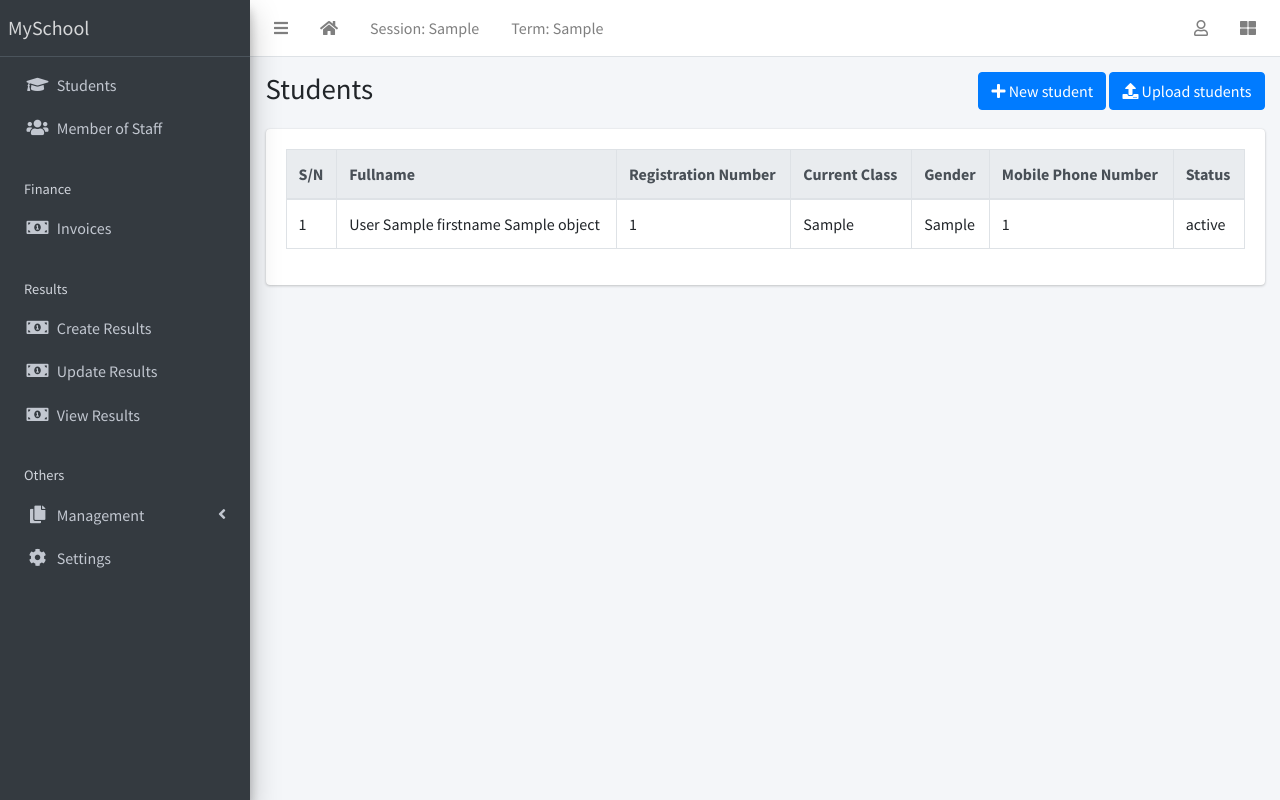
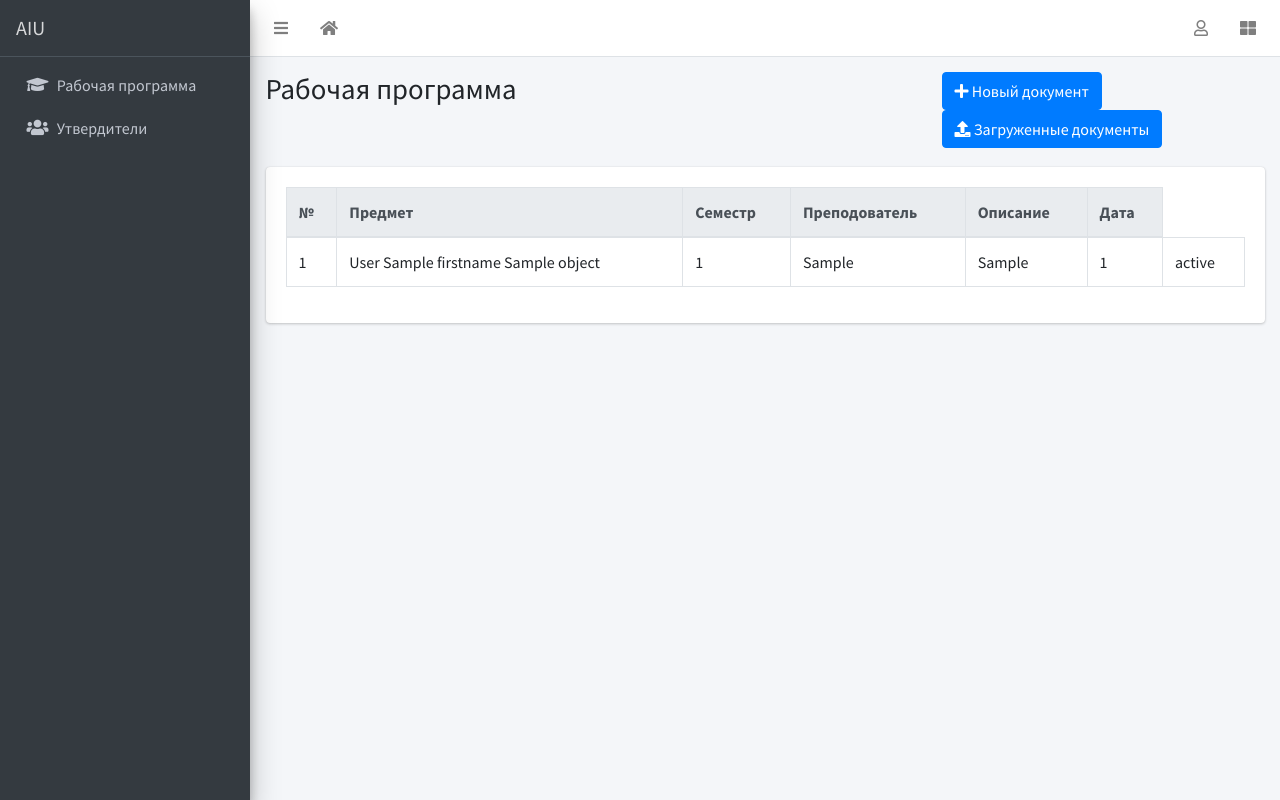
Before and after one commit to Pro100-Almaz/School-management-system, a Django app: template apps/students/templates/students/student_list.html in a window 1280 px wide. Run offline with Django 3.2, Linux system fonts and the light colour scheme; the template is opened without the code that fills it: most values are stand-ins (such as "Sample title", 1, 10 or a date in 2020); some libraries are stand-ins or nearby versions.

Commit message:
third commit

```diff
--- a/apps/students/templates/students/student_list.html
+++ b/apps/students/templates/students/student_list.html
@@ -1,12 +1,12 @@
 {% extends 'base.html' %}
 
-{% block title %}Students{% endblock title %}
+{% block title %}Рабочая программа{% endblock title %}
 
 {% block breadcrumb %}
 <a class="btn btn-primary" href="{% url 'student-create' %}"><i
-    class="fas fa-plus"></i> New student</a>
+    class="fas fa-plus"></i> Новый документ</a>
 <a class="btn btn-primary" href="{% url 'student-upload' %}"><i
-    class="fas fa-upload"></i> Upload students</a>
+    class="fas fa-upload"></i> Загруженные документы</a>
 {% endblock breadcrumb %}
 
 {% block content %}
@@ -14,13 +14,12 @@
     <table id="studenttable" class="table table-bordered table-hover" data-page-length='100'>
       <thead class="thead-light">
         <tr>
-          <th>S/N</th>
-          <th>Fullname</th>
-          <th>Registration Number</th>
-          <th>Current Class</th>
-          <th>Gender</th>
-          <th>Mobile Phone Number</th>
-          <th>Status</th>
+          <th>№</th>
+          <th>Предмет</th>
+          <th>Семестр</th>
+          <th>Преподователь</th>
+          <th>Описание</th>
+          <th>Дата</th>
         </tr>
       </thead>
       <tbody>
--- a/templates/base.html
+++ b/templates/base.html
@@ -7,7 +7,7 @@
   <meta name="viewport" content="width=device-width, initial-scale=1">
   <meta http-equiv="x-ua-compatible" content="ie=edge">
 
-  <title>{{ school_name | default:"MySchool" }}</title>
+  <title>AIU</title>
 
   <!-- Font Awesome Icons -->
   <link rel="stylesheet" href="{% static 'plugins/fontawesome-free/css/all.min.css' %}">
@@ -38,12 +38,12 @@
         <li class="nav-item d-none d-sm-inline-block">
           <a href="{% url 'home' %} " class="nav-link"><i class="fa fa-home"></i></a>
         </li>
-        <li class="nav-item d-none d-sm-inline-block">
+        <!-- <li class="nav-item d-none d-sm-inline-block">
           <a href="{% url 'current-session' %}" class="nav-link">Session: {{ current_session }}</a>
         </li>
         <li class="nav-item d-none d-sm-inline-block">
           <a href="{% url 'current-session' %}" class="nav-link">Term: {{ current_term }}</a>
-        </li>
+        </li> -->
       </ul>
 
 
@@ -77,7 +77,7 @@
     <!-- Main Sidebar Container -->
     <aside class="main-sidebar sidebar-dark-primary elevation-4">
       <!-- Brand Logo -->
-      <a href="{% url 'home' %}" class="brand-link">{{ school_name | default:"MySchool" }}</a>
+      <a href="{% url 'home' %}" class="brand-link" style="padding-left:1rem">{{ school_name | default:"AIU" }}</a>
 
       <!-- Sidebar -->
       <div class="sidebar">
@@ -90,7 +90,7 @@
               <a href="{% url 'student-list' %}" class="nav-link">
                 <i class="nav-icon fas fa-graduation-cap"></i>
                 <p>
-                  Students
+                  Рабочая программа
                 </p>
               </a>
             </li>
@@ -98,100 +98,10 @@
               <a href="{% url 'staff-list' %}" class="nav-link">
                 <i class="nav-icon fas fa-users"></i>
                 <p>
-                  Member of Staff
+                  Утвердители
                 </p>
               </a>
             </li>
-
-            <li class="nav-header">Finance</li>
-            <li class="nav-item">
-              <a href="{% url 'invoice-list' %}" class="nav-link">
-                <i class="nav-icon fas fa-money-bill-alt"></i>
-                <p>
-                  Invoices
-                </p>
-              </a>
-            </li>
-            <li class="nav-header">Results</li>
-            <li class="nav-item">
-              <a href="{% url 'create-result' %}" class="nav-link">
-                <i class="nav-icon fas fa-money-bill-alt"></i>
-                <p>
-                  Create Results
-                </p>
-              </a>
-            </li>
-            <li class="nav-item">
-              <a href="{% url 'edit-results' %}" class="nav-link">
-                <i class="nav-icon fas fa-money-bill-alt"></i>
-                <p>
-                  Update Results
-                </p>
-              </a>
-            </li>
-            <li class="nav-item">
-              <a href="{% url 'view-results' %}" class="nav-link">
-                <i class="nav-icon fas fa-money-bill-alt"></i>
-                <p>
-                  View Results
-                </p>
-              </a>
-            </li>
-
-            <li class="nav-header">Others</li>
-            <li class="nav-item has-treeview">
-              <a href="#" class="nav-link">
-                <i class="nav-icon fas fa-copy"></i>
-                <p>
-                  Management
-                  <i class="fas fa-angle-left right"></i>
-                </p>
-              </a>
-              <ul class="nav nav-treeview">
-                <li class="nav-item">
-                  <a href="{% url 'sessions' %}" class="nav-link">
-                    <i class="nav-icon fas fa-bars"></i>
-                    <p>
-                      Sessions
-                    </p>
-                  </a>
-                </li>
-                <li class="nav-item">
-                  <a href="{% url 'terms' %}" class="nav-link">
-                    <i class="nav-icon fas fa-bars"></i>
-                    <p>
-                      Terms
-                      <i class="right"></i>
-                    </p>
-                  </a>
-                </li>
-                <li class="nav-item">
-                  <a href="{% url 'subjects' %}" class="nav-link">
-                    <i class="nav-icon fas fa-bars"></i>
-                    <p>
-                      Subjects
-                    </p>
-                  </a>
-                </li>
-                <li class="nav-item">
-                  <a href="{% url 'classes' %}" class="nav-link">
-                    <i class="nav-icon fas fa-bars"></i>
-                    <p>
-                      Classes
-                    </p>
-                  </a>
-                </li>
-              </ul>
-            </li>
-            <li class="nav-item">
-              <a href="{% url 'configs' %}" class="nav-link">
-                <i class="nav-icon fas fa-cog"></i>
-                <p>
-                  Settings
-                </p>
-              </a>
-            </li>
-
 
           </ul>
         </nav>
```
Also changed, not shown: apps/staffs/templates/staffs/staff_list.html (+10 -8 lines).
